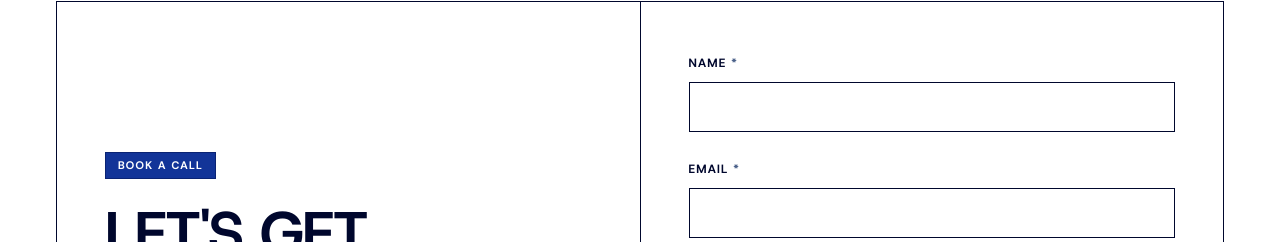
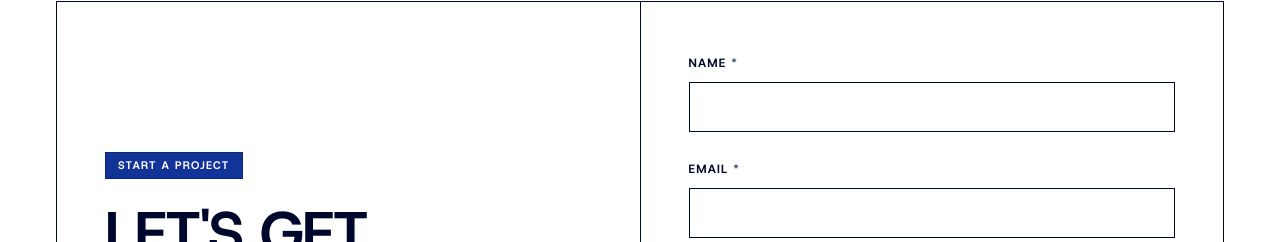
Before and after one commit to ocevialab/official2026, a React (Vite) app: page / in a window 1280 px wide. Shown: the part 2467-2709 px from the top of the page. Built offline with nearby package versions, Linux system fonts and the light colour scheme.

Commit message:
Update ContactSection text from "Book a call" to "Start a project" for improved clarity in user engagement

```diff
--- a/src/components/contact/ContactSection.tsx
+++ b/src/components/contact/ContactSection.tsx
@@ -70,7 +70,7 @@ export function ContactSection({ fullScreen = false }: ContactSectionProps) {
       <SectionContainer className={`w-full ${fullScreen ? 'py-8 lg:py-1' : ''}`}>
         <RevealSplit className="card-grid grid w-full grid-cols-1 lg:grid-cols-2">
           <div className="flex flex-col justify-center p-8 lg:p-12">
-            <span className="grid-label mb-6 w-fit">Book a call</span>
+            <span className="grid-label mb-6 w-fit">Start a project</span>
             <h1 className="section-heading text-4xl font-bold uppercase tracking-tight text-ink md:text-5xl lg:text-6xl">
               Let&apos;s get started
             </h1>
```
